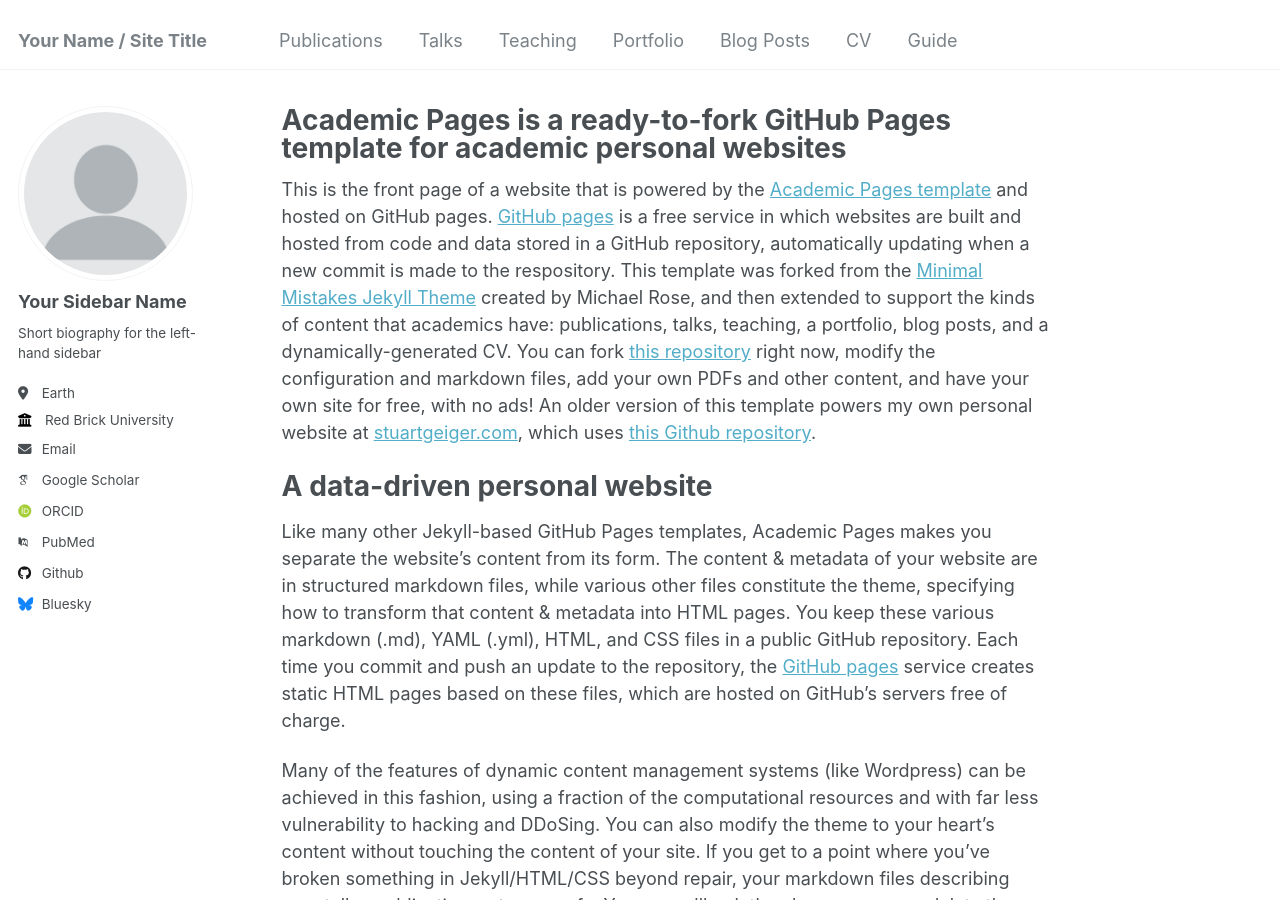
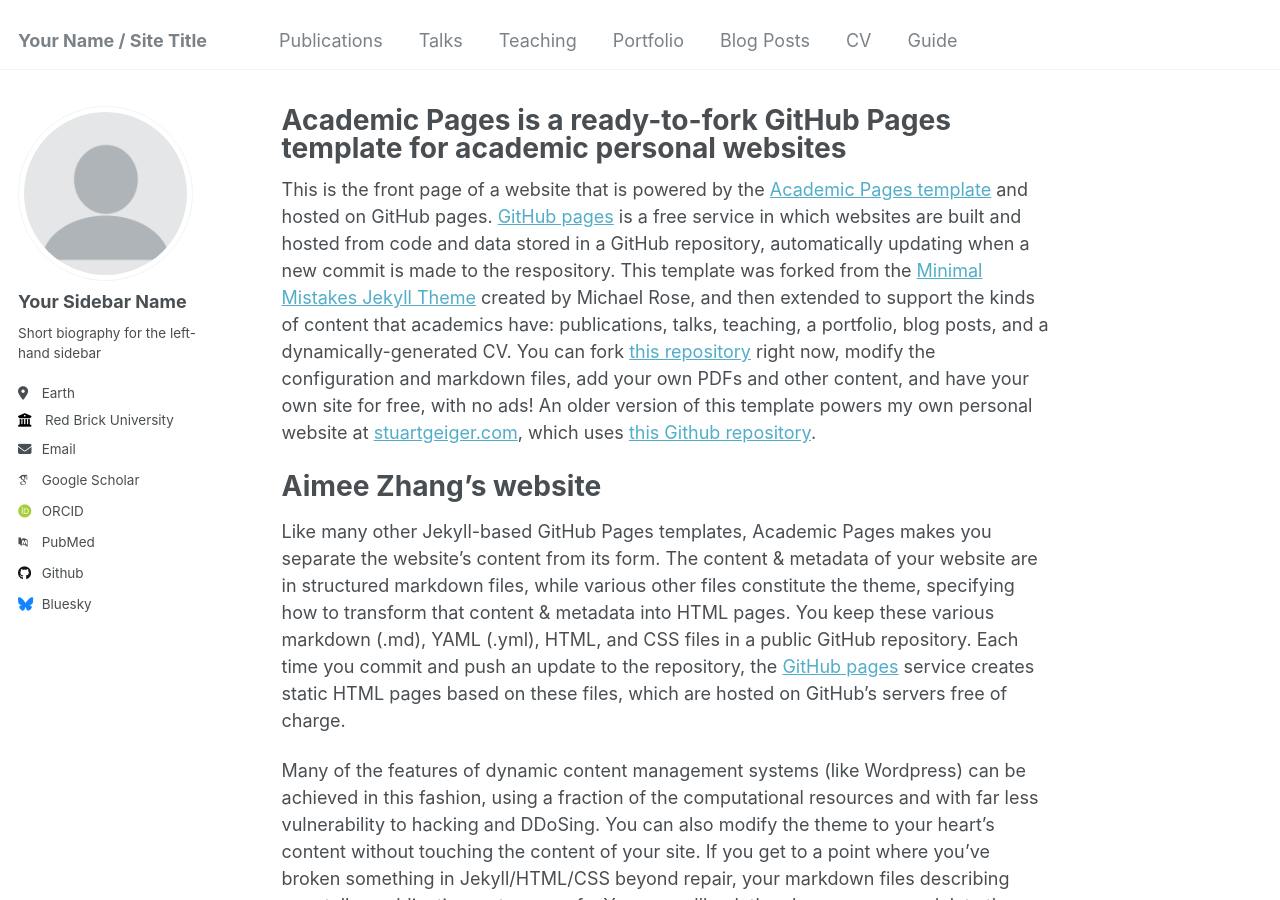
Before and after one commit to AimeeZzzz22/AimeeZhang.github.io, a Jekyll site: the page built from _pages/about.md, in a window 1280 px wide and 900 px high. Built offline with Jekyll 4.4.1, drawn with Linux system fonts in a browser that asks for light colours; some web fonts are replaced.

Commit message:
Update about.md

```diff
--- a/_pages/about.md
+++ b/_pages/about.md
@@ -9,7 +9,7 @@ redirect_from:
 
 This is the front page of a website that is powered by the [Academic Pages template](https://github.com/academicpages/academicpages.github.io) and hosted on GitHub pages. [GitHub pages](https://pages.github.com) is a free service in which websites are built and hosted from code and data stored in a GitHub repository, automatically updating when a new commit is made to the respository. This template was forked from the [Minimal Mistakes Jekyll Theme](https://mmistakes.github.io/minimal-mistakes/) created by Michael Rose, and then extended to support the kinds of content that academics have: publications, talks, teaching, a portfolio, blog posts, and a dynamically-generated CV. You can fork [this repository](https://github.com/academicpages/academicpages.github.io) right now, modify the configuration and markdown files, add your own PDFs and other content, and have your own site for free, with no ads! An older version of this template powers my own personal website at [stuartgeiger.com](http://stuartgeiger.com), which uses [this Github repository](https://github.com/staeiou/staeiou.github.io).
 
-A data-driven personal website
+Aimee Zhang's website
 ======
 Like many other Jekyll-based GitHub Pages templates, Academic Pages makes you separate the website's content from its form. The content & metadata of your website are in structured markdown files, while various other files constitute the theme, specifying how to transform that content & metadata into HTML pages. You keep these various markdown (.md), YAML (.yml), HTML, and CSS files in a public GitHub repository. Each time you commit and push an update to the repository, the [GitHub pages](https://pages.github.com/) service creates static HTML pages based on these files, which are hosted on GitHub's servers free of charge.
 
```
